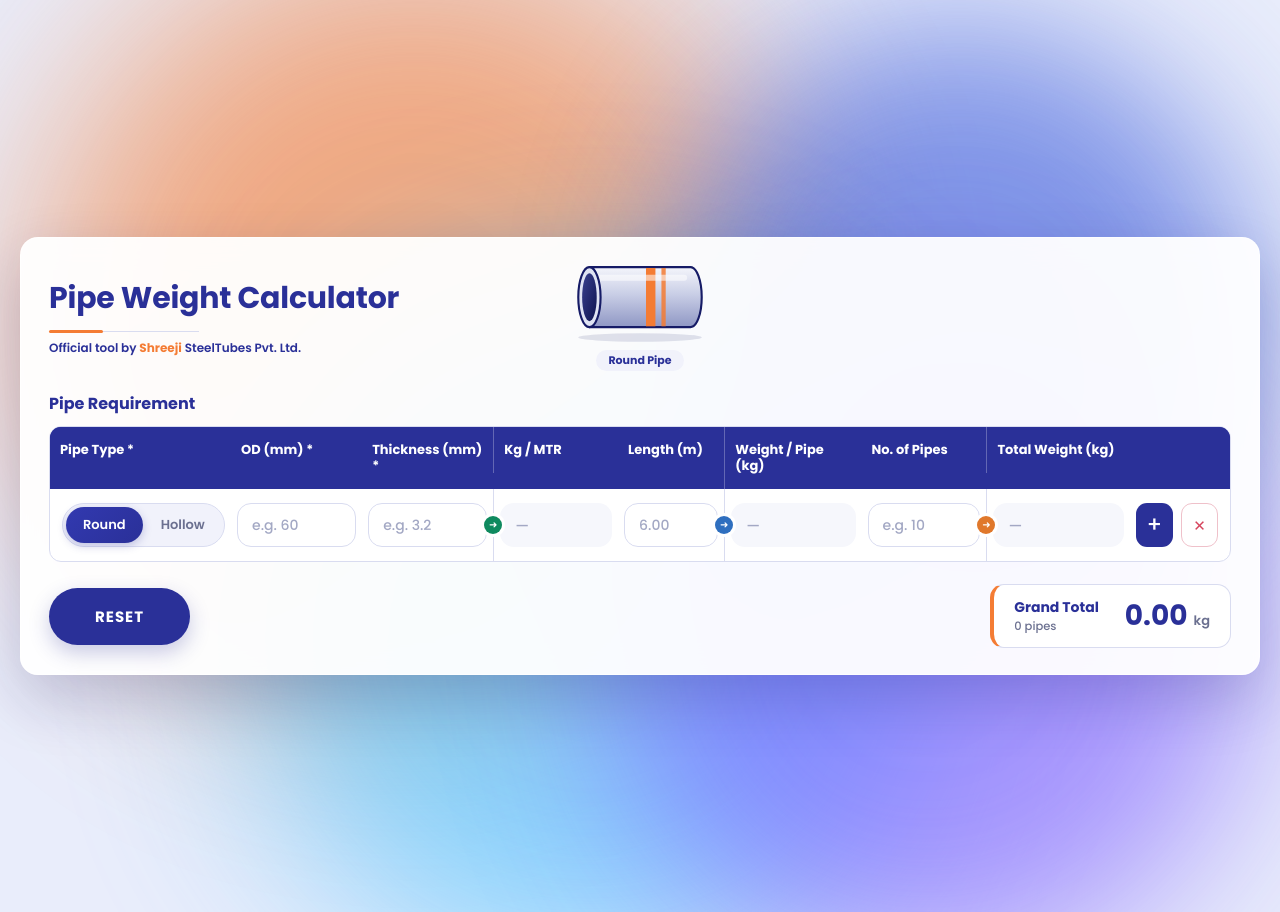
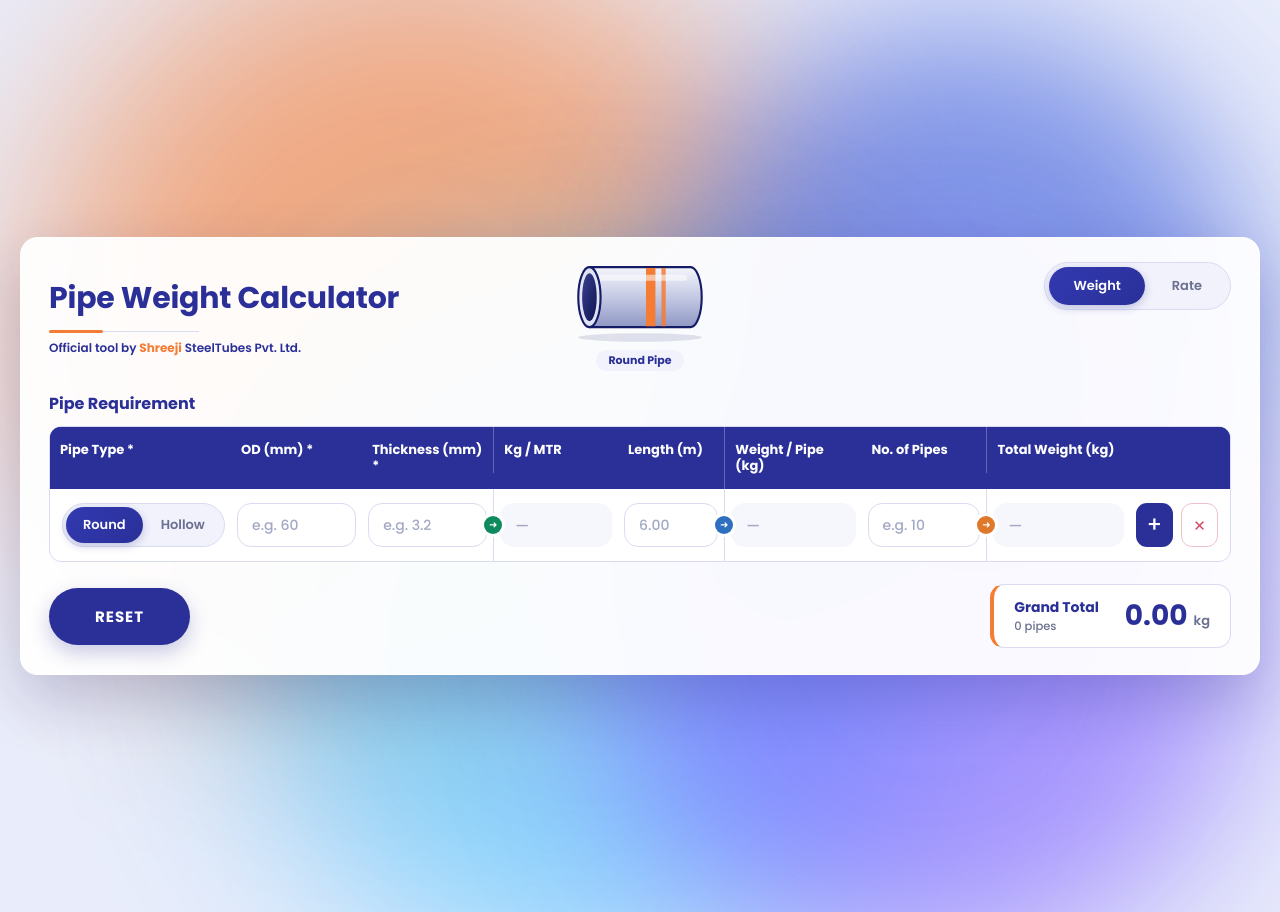
Before and after one commit to rakesh-yadav-12/Weight-Calculator, a Flask app: page / in a window 1280 px wide. Run offline with Flask 3, Linux system fonts and the light colour scheme.

Commit message:
Add rate tab

```diff
--- a/app.py
+++ b/app.py
@@ -18,6 +18,10 @@ Formula (exactly as given):
                       Kg/MTR x 6.00 => Weight/Pipe
 
     Total Weight   : Weight/Pipe x No. of Pipes
+
+Rate tab (see calc_rate below):
+    Kg/MTR x Rate/Kg  => Rate/MTR
+    Rate/MTR / 3.281  => Rate/Foot
 """
 import os
 from flask import Flask, render_template, request, jsonify
@@ -28,6 +32,7 @@ app = Flask(__name__)
 K = 0.0246615          # weight constant (mild steel)
 EQ = 0.6363             # converts (SideA + SideB) of a hollow section into an equivalent OD
 DEFAULT_LENGTH_M = 6.0  # standard pipe length used for Total Weight when Length is blank
+FT_PER_M = 3.281        # feet in one metre (Rate/MTR / 3.281 => Rate/Foot)
 
 
 def to_float(v):
@@ -94,10 +99,29 @@ def calc_weight(mode, od, a, b, t, length, nos):
         "mode": mode,
         "equivalent_od": round(eq_od, 2) if (mode == "hollow" and a and b) else None,
         "kg_per_metre": round(kg_per_m, 4),
+        "_kg_raw": kg_per_m,   # unrounded, used by calc_rate (removed before sending to the browser)
         "length_m": length or None,
         "weight_per_pipe": round(weight_per_pipe, 4) if weight_per_pipe is not None else None,
         "total_weight": round(total_weight, 4) if total_weight is not None else None,
     }
+
+
+def calc_rate(mode, od, a, b, t, rate_kg):
+    """
+    Rate tab:  Kg/MTR comes from calc_weight (same formulas as the Weight tab), then
+        Kg/MTR x Rate/Kg  => Rate/MTR
+        Rate/MTR / 3.281  => Rate/Foot
+    Rate/MTR and Rate/Foot appear as soon as Rate/Kg is entered.
+    """
+    r = calc_weight(mode, od, a, b, t, 0.0, 0)
+    kg = r.pop("_kg_raw")
+    rate_m = kg * rate_kg if (r["ok"] and rate_kg) else None
+    rate_ft = rate_m / FT_PER_M if rate_m is not None else None
+    r["rate_per_metre"] = round(rate_m, 4) if rate_m is not None else None
+    r["rate_per_foot"] = round(rate_ft, 4) if rate_ft is not None else None
+    for k in ("length_m", "weight_per_pipe", "total_weight"):
+        r.pop(k, None)
+    return r
 
 
 @app.after_request
@@ -125,7 +149,20 @@ def api_calculate():
     nos = to_int(data.get("nos"))
 
     result = calc_weight(mode, od, a, b, t, length, nos)
+    result.pop("_kg_raw", None)
     return jsonify(result)
+
+
+@app.post("/api/rate")
+def api_rate():
+    data = request.get_json(silent=True) or {}
+    mode = "hollow" if data.get("mode") == "hollow" else "round"
+    od = to_float(data.get("od"))
+    a = to_float(data.get("a"))
+    b = to_float(data.get("b"))
+    t = to_float(data.get("t"))
+    rate_kg = to_float(data.get("rate"))
+    return jsonify(calc_rate(mode, od, a, b, t, rate_kg))
 
 
 @app.get("/healthz")
--- a/static/script.js
+++ b/static/script.js
@@ -142,3 +142,183 @@ g('wc-clr').onclick = () => {
 
 addRow(false);
 updateGrand();
+
+/* ================= Rate tab =================
+   Kg/MTR x Rate/Kg => Rate/MTR ;  Rate/MTR / 3.281 => Rate/Foot   (all maths in app.py -> calc_rate) */
+const rtBox = g('rt-rows');
+const rtTpl = g('rt-row-tpl');
+
+function updateRateView() {
+  const modes = new Set([...rtBox.querySelectorAll('.f-mode')].map(m => m.value));
+  const view = modes.size > 1 ? 'mixed' : (modes.has('hollow') ? 'hollow' : 'round');
+  g('rt-tbl').dataset.view = view;
+  g('rh-a').textContent = view === 'round' ? 'OD (mm) *' : view === 'hollow' ? 'Side A (mm) *' : 'OD / Side A (mm) *';
+  g('rh-b').textContent = view === 'hollow' ? 'Side B (mm) *' : 'Side B (mm)';
+}
+
+function addRateRow(focus, after) {
+  const row = rtTpl.content.firstElementChild.cloneNode(true);
+  const q = s => row.querySelector(s);
+  row._seq = 0; row._timer = 0;
+
+  const reset = (msg) => {
+    ['.r-eq', '.r-kgm', '.r-rm', '.r-rf'].forEach(s => setRes(q(s), '\u2014', true));
+    q('.wc-msg').textContent = msg || '';
+  };
+
+  const applyMode = () => {
+    const hollow = q('.f-mode').value === 'hollow';
+    row.classList.toggle('is-round', !hollow);
+    q('.t-a').textContent = hollow ? 'Side A (mm)' : 'OD (mm)';
+    q('.f-a').placeholder = hollow ? 'e.g. 40' : 'e.g. 60';
+    const b = q('.f-b');
+    b.disabled = !hollow;
+    if (!hollow) b.value = '';
+    updateRateView();
+  };
+
+  const setMode = (v) => {
+    q('.f-mode').value = v;
+    row.querySelectorAll('.wc-tog button').forEach(x => {
+      const on = x.dataset.v === v; x.classList.toggle('is-on', on); x.setAttribute('aria-pressed', on ? 'true' : 'false');
+    });
+    applyMode();
+  };
+
+  const calc = async () => {
+    const mySeq = ++row._seq;
+    const mode = q('.f-mode').value;
+    const a = q('.f-a').value;
+    let r;
+    try {
+      const res = await fetch('/api/rate', {
+        method: 'POST',
+        headers: { 'Content-Type': 'application/json' },
+        body: JSON.stringify({ mode, od: a, a, b: q('.f-b').value, t: q('.f-t').value, rate: q('.f-r').value })
+      });
+      r = await res.json();
+    } catch (e) {
+      if (mySeq === row._seq) reset('Could not reach the server - please try again.');
+      return;
+    }
+    if (mySeq !== row._seq) return;
+    const showEq = () => {
+      if (mode === 'hollow' && r.equivalent_od) setRes(q('.r-eq'), fmt(r.equivalent_od, 2));
+      else setRes(q('.r-eq'), '\u2014', true);
+    };
+    if (!r.ok) { reset(/^Enter/.test(r.message) ? '' : r.message); showEq(); return; }
+    showEq();
+    setRes(q('.r-kgm'), fmt(r.kg_per_metre, 3));
+    if (r.rate_per_metre !== null && r.rate_per_metre !== undefined) {
+      setRes(q('.r-rm'), fmt(r.rate_per_metre, 2));
+      setRes(q('.r-rf'), fmt(r.rate_per_foot, 2));
+    } else {
+      setRes(q('.r-rm'), '\u2014', true);
+      setRes(q('.r-rf'), '\u2014', true);
+    }
+    q('.wc-msg').textContent = '';
+  };
+
+  const live = () => { clearTimeout(row._timer); row._timer = setTimeout(calc, 120); };
+
+  row.querySelectorAll('input:not([type=hidden])').forEach(i => {
+    i.addEventListener('input', () => {
+      const v = clean(i.value);
+      if (v !== i.value) i.value = v;
+      live();
+    });
+    i.addEventListener('keydown', e => { if (e.key === 'Enter') { e.preventDefault(); calc(); } });
+  });
+  row.addEventListener('focusin', () => setHero(q('.f-mode').value));
+  row.querySelectorAll('.wc-tog button').forEach(btn => btn.addEventListener('click', () => {
+    setMode(btn.dataset.v); setHero(btn.dataset.v); calc();
+  }));
+  /* used by the Weight -> Rate sync: fill pipe type / sizes from the Weight tab, then calculate */
+  row._fill = (d) => {
+    setMode(d.mode);
+    q('.f-a').value = d.a; q('.f-b').value = d.mode === 'hollow' ? d.b : ''; q('.f-t').value = d.t;
+    calc();
+  };
+  q('.b-add').addEventListener('click', () => addRateRow(true, row));
+  q('.b-del').addEventListener('click', () => {
+    if (row._src) row._src._dismissed = row._sig;   // do not bring this row back until the Weight data changes
+    row._seq++; row.remove();
+    if (!rtBox.children.length) addRateRow(false);
+    const last = rtBox.lastElementChild;
+    setHero(last ? last.querySelector('.f-mode').value : 'round');
+    updateRateView();
+  });
+
+  if (after && after.parentNode === rtBox) after.after(row); else rtBox.appendChild(row);
+  applyMode();
+  setHero('round');
+  if (focus) {
+    try { q('.f-a').focus({ preventScroll: true }); } catch (e) {}
+    row.scrollIntoView({ block: 'nearest' });
+  }
+  return row;
+}
+
+g('rt-clr').onclick = () => {
+  rtBox.querySelectorAll('.wc-data').forEach(r => { r._seq++; });
+  rtBox.replaceChildren();
+  addRateRow(true);
+  updateRateView();
+};
+
+addRateRow(false);
+
+/* ===== Weight tab -> Rate tab: pipe type, OD / Side A+B and Thickness are fetched automatically ===== */
+function syncRateFromWeight() {
+  const linked = [];
+  rowsBox.querySelectorAll('.wc-data').forEach(w => {
+    const d = {
+      mode: w.querySelector('.f-mode').value,
+      a: w.querySelector('.f-a').value,
+      b: w.querySelector('.f-b').value,
+      t: w.querySelector('.f-t').value
+    };
+    if (!(d.a || d.b || d.t)) return;                       // nothing typed in this weight row
+    const sig = JSON.stringify(d);
+    if (w._dismissed === sig) return;                       // user removed this row in the Rate tab
+    let r = [...rtBox.children].find(x => x._src === w);
+    if (!r) { r = addRateRow(false); r._src = w; r._sig = ''; }
+    if (r._sig !== sig) { r._fill(d); r._sig = sig; }       // Weight data changed -> refresh; otherwise keep Rate-tab edits
+    linked.push(r);
+  });
+  // drop rate rows whose weight row was removed / cleared
+  [...rtBox.children].forEach(r => { if (r._src && !linked.includes(r)) { r._seq++; r.remove(); } });
+  if (linked.length) {
+    // remove the untouched blank starter row, then keep fetched rows on top in Weight-tab order
+    [...rtBox.children].forEach(r => {
+      if (!r._src && !['.f-a', '.f-b', '.f-t', '.f-r'].some(s => r.querySelector(s).value)) { r._seq++; r.remove(); }
+    });
+    linked.slice().reverse().forEach(r => rtBox.prepend(r));
+  }
+  if (!rtBox.children.length) addRateRow(false);
+  updateRateView();
+  return linked;
+}
+
+/* ================= Tab switch (top right) ================= */
+function showTab(name) {
+  const rate = name === 'rate';
+  g('view-weight').hidden = rate;
+  g('view-rate').hidden = !rate;
+  document.querySelectorAll('.tabs button').forEach(b => {
+    const on = b.dataset.tab === name;
+    b.classList.toggle('is-on', on);
+    b.setAttribute('aria-selected', on ? 'true' : 'false');
+  });
+  const title = rate ? 'Pipe Rate Calculator' : 'Pipe Weight Calculator';
+  g('ttl-h1').textContent = title;
+  document.title = title;
+  if (rate) {
+    const linked = syncRateFromWeight();
+    const next = linked && linked.find(r => !r.querySelector('.f-r').value);   // first fetched row still waiting for Rate / Kg
+    if (next) { try { next.querySelector('.f-r').focus({ preventScroll: true }); } catch (e) {} }
+  }
+  const last = (rate ? rtBox : rowsBox).lastElementChild;
+  setHero(last ? last.querySelector('.f-mode').value : 'round');
+}
+document.querySelectorAll('.tabs button').forEach(b => b.addEventListener('click', () => showTab(b.dataset.tab)));
--- a/static/style.css
+++ b/static/style.css
@@ -105,14 +105,16 @@ body{margin:0;height:100vh;height:100dvh;display:flex;align-items:center;justify
 @media(max-width:860px){
   body{padding:8px}
   .panel{padding:16px 14px 16px;border-radius:16px}
-  .top{display:flex;justify-content:space-between;align-items:flex-start}
+  .top{display:flex;flex-wrap:wrap;justify-content:space-between;align-items:flex-start}
+  .tabs{order:-1;width:100%;margin-bottom:12px}
+  .tabs button{flex:1}
   .sec{margin-top:14px}
   .wrap{border:0;background:transparent;overflow-x:hidden;overflow-y:auto}
   .wc-tbl,.wc-tbl[data-view=round]{min-width:0}
   .wc-head{display:none}
   .wc-line,.wc-tbl[data-view=round] .wc-line{grid-template-columns:repeat(2,minmax(0,1fr));gap:10px;align-items:end}
   .wc-data{padding:14px 12px;margin-bottom:12px;border:1px solid var(--ln);border-radius:16px;background:#fff;box-shadow:0 3px 10px #161b6610}
-  #wc-rows .wc-data:first-child{border-top:1px solid var(--ln)}
+  #wc-rows .wc-data:first-child,#rt-rows .wc-data:first-child{border-top:1px solid var(--ln)}
   .wc-data:before{content:"Pipe " counter(pc);grid-column:1/-1;font-size:13px;font-weight:700;color:var(--brand)}
   .wc-cell,.wc-cell:first-child{padding:0}
   .rs,.c-kgm,.c-wpp,.c-tot{border-left:0}
@@ -148,3 +150,24 @@ body{margin:0;height:100vh;height:100dvh;display:flex;align-items:center;justify
 .wc-head>div{background:var(--brand);box-shadow:none}
 @media(max-width:860px){.c-res::before{display:none}.c-res .lb{color:var(--rt)}}
 .wc-head small{display:block;margin-top:2px;font-size:10.5px;font-weight:500;opacity:.8}
+
+/* ---- tab switch (top right): Weight | Rate ---- */
+.tabs{justify-self:end;align-self:start;display:flex;gap:3px;padding:4px;border-radius:999px;background:var(--tint);border:1px solid var(--ln)}
+.tabs button{margin:0;padding:9px 24px;border:0;border-radius:999px;background:transparent;color:var(--muted);font:600 13px 'Poppins',sans-serif;cursor:pointer;transition:background .2s,color .2s,box-shadow .2s}
+.tabs button:hover{color:var(--brand)}
+.tabs button.is-on{background:linear-gradient(135deg,#3239b0,var(--brand));color:#fff;box-shadow:0 3px 8px #2a309840}
+.tabs button:focus-visible{outline:2px solid var(--accent);outline-offset:1px}
+.view{display:flex;flex-direction:column;flex:0 1 auto;min-height:0}
+.view[hidden]{display:none}
+
+/* ---- Rate tab ---- */
+#rt-rows{counter-reset:pc}
+#rt-rows .wc-data:first-child{border-top:0}
+.fnote{font-size:12px;font-weight:600;line-height:1.6;color:var(--muted);text-align:right}
+@media(min-width:861px){
+  .rt-tbl{min-width:1100px}
+  .rt-tbl[data-view=round]{min-width:900px}
+  .rt-tbl .wc-line{grid-template-columns:1.45fr 1.05fr 1fr 1.1fr 1.05fr 1fr 1.05fr 1.15fr 1.15fr 100px}
+  .rt-tbl[data-view=round] .wc-line{grid-template-columns:1.45fr 1.05fr 1.05fr 1fr 1.05fr 1.15fr 1.15fr 100px}
+}
+@media(max-width:480px){.fnote{text-align:left}}
--- a/templates/index.html
+++ b/templates/index.html
@@ -15,7 +15,7 @@
 
   <header class="top">
     <div class="ttl">
-      <h1>Pipe Weight Calculator</h1>
+      <h1 id="ttl-h1">Pipe Weight Calculator</h1>
       <div class="rule" aria-hidden="true"></div>
       <small>Official tool by <b>Shreeji</b> SteelTubes Pvt. Ltd.</small>
     </div>
@@ -50,8 +50,13 @@
       </svg>
       <div class="art-cap" id="hero-cap">Round Pipe</div>
     </div>
+    <nav class="tabs" role="tablist" aria-label="Choose calculator">
+      <button type="button" role="tab" class="is-on" id="tab-weight" data-tab="weight" aria-selected="true" aria-controls="view-weight" title="Pipe weight calculator">Weight</button>
+      <button type="button" role="tab" id="tab-rate" data-tab="rate" aria-selected="false" aria-controls="view-rate" title="Pipe rate calculator">Rate</button>
+    </nav>
   </header>
 
+  <section class="view" id="view-weight" role="tabpanel" aria-labelledby="tab-weight">
   <h2 class="sec">Pipe Requirement</h2>
   <div class="wrap" id="wc-scroll">
     <div class="wc-tbl" id="wc-tbl" data-view="round">
@@ -79,6 +84,33 @@
       <div class="gt-v"><b id="wc-grand">0.00</b> kg</div>
     </div>
   </footer>
+  </section>
+
+  <section class="view" id="view-rate" role="tabpanel" aria-labelledby="tab-rate" hidden>
+  <h2 class="sec">Rate Calculation</h2>
+  <div class="wrap">
+    <div class="wc-tbl rt-tbl" id="rt-tbl" data-view="round">
+      <div class="wc-line wc-head">
+        <div>Pipe Type *</div>
+        <div id="rh-a">OD (mm) *</div>
+        <div class="c-b" id="rh-b">Side B (mm) *</div>
+        <div class="c-eq rs">OD (mm)<br><small>(A + B) × 0.6363</small></div>
+        <div>Thickness (mm) *</div>
+        <div class="c-kgm">Kg / MTR</div>
+        <div>Rate / Kg (&#8377;) *</div>
+        <div class="c-wpp">Rate / MTR (&#8377;)<br><small>Kg/MTR × Rate/Kg</small></div>
+        <div class="c-tot">Rate / Foot (&#8377;)<br><small>Rate/MTR ÷ 3.281</small></div>
+        <div></div>
+      </div>
+      <div id="rt-rows"></div>
+    </div>
+  </div>
+
+  <footer class="bot">
+    <button type="button" class="pill" id="rt-clr" title="Clear everything and start again">Reset</button>
+    <div class="fnote">Rate / MTR = Kg / MTR × Rate / Kg<br>Rate / Foot = Rate / MTR ÷ 3.281</div>
+  </footer>
+  </section>
 </main>
 
 <template id="wc-row-tpl">
@@ -105,6 +137,29 @@
     <div class="wc-msg"></div>
   </div>
 </template>
+<template id="rt-row-tpl">
+  <div class="wc-line wc-data is-round">
+    <div class="wc-cell c-type"><span class="lb">Pipe Type</span>
+      <input type="hidden" class="f-mode" value="round">
+      <div class="wc-tog" role="group" aria-label="Pipe type">
+        <button type="button" class="is-on" data-v="round" aria-pressed="true">Round</button>
+        <button type="button" data-v="hollow" aria-pressed="false" title="Hollow Section (SHS / RHS)">Hollow</button>
+      </div></div>
+    <div class="wc-cell"><span class="lb t-a">OD (mm)</span><input class="f-a" inputmode="decimal" autocomplete="off" placeholder="e.g. 60"></div>
+    <div class="wc-cell c-b"><span class="lb">Side B (mm)</span><input class="f-b" inputmode="decimal" autocomplete="off" placeholder="e.g. 20"></div>
+    <div class="wc-cell c-res c-eq rs"><span class="lb">OD (mm)</span><div class="wc-res r-eq empty">—</div></div>
+    <div class="wc-cell"><span class="lb">Thickness (mm)</span><input class="f-t" inputmode="decimal" autocomplete="off" placeholder="e.g. 3.2"></div>
+    <div class="wc-cell c-res c-kgm"><span class="lb">Kg / MTR</span><div class="wc-res r-kgm empty">—</div></div>
+    <div class="wc-cell"><span class="lb">Rate / Kg (&#8377;)</span><input class="f-r" inputmode="decimal" autocomplete="off" placeholder="e.g. 85"></div>
+    <div class="wc-cell c-res c-wpp"><span class="lb">Rate / MTR (&#8377;)</span><div class="wc-res r-rm empty">—</div></div>
+    <div class="wc-cell c-res c-tot"><span class="lb">Rate / Foot (&#8377;)</span><div class="wc-res wc-res-tot r-rf empty">—</div></div>
+    <div class="wc-cell c-act">
+      <button type="button" class="b-add" title="Add another pipe below" aria-label="Add pipe">+</button>
+      <button type="button" class="b-del" title="Remove this pipe" aria-label="Remove pipe">&#10005;</button>
+    </div>
+    <div class="wc-msg"></div>
+  </div>
+</template>
 <script src="{{ url_for('static', filename='script.js') }}"></script>
 </body>
 </html>
```
Also changed, not shown: README.md.
